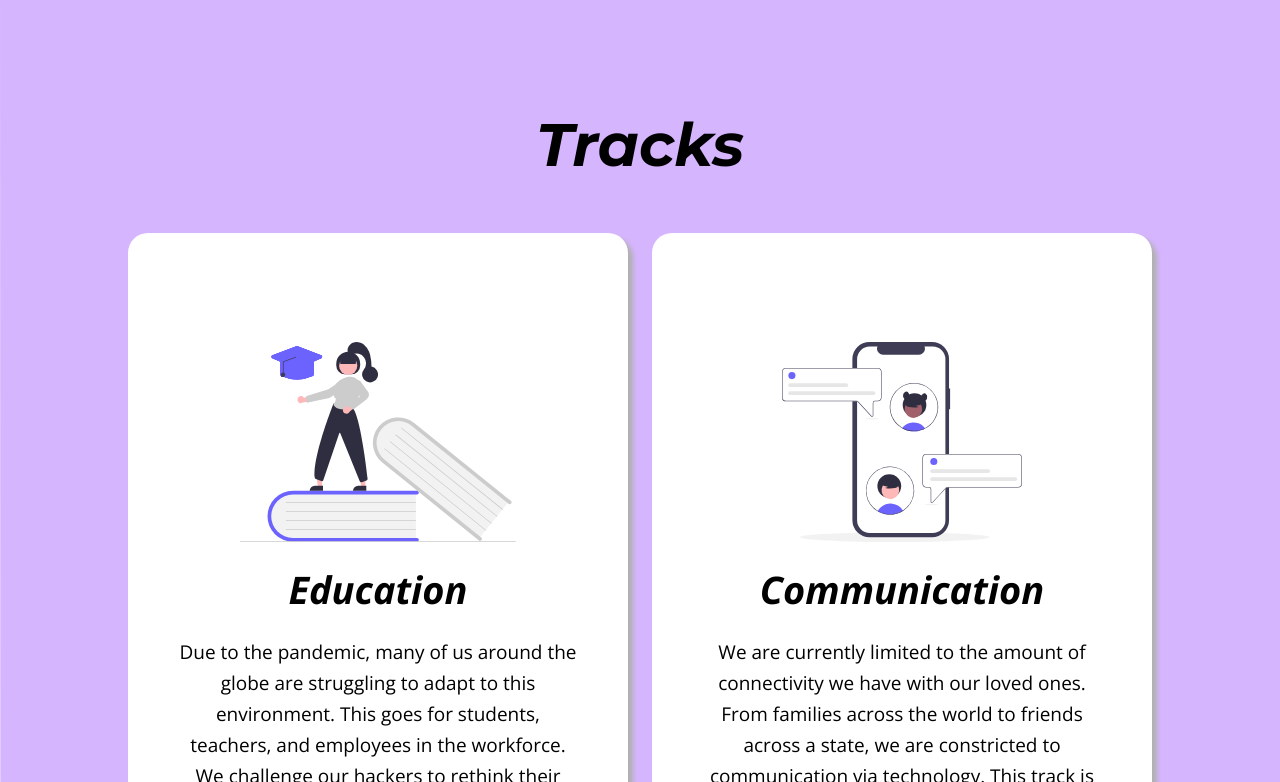
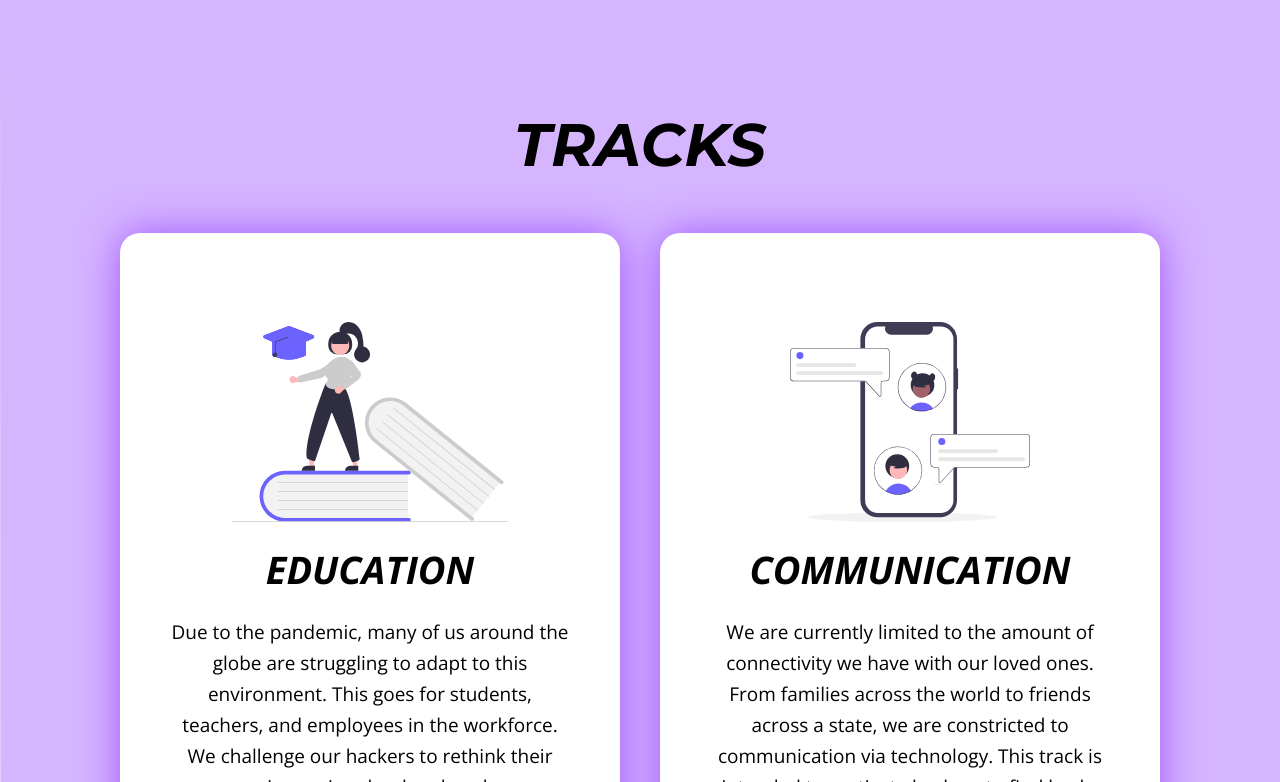
Before and after one commit to sf-hacks-admin/2021website, a React (Create React App) app in the folder app/: page / in a window 1280 px wide. Shown: the part 2698-3480 px from the top of the page. Built offline with nearby package versions, Linux system fonts and the light colour scheme.

Commit message:
Add purple box shadow, update font styles, spacing

```diff
--- a/app/src/App.css
+++ b/app/src/App.css
@@ -1,5 +1,4 @@
 @import url("https://fonts.googleapis.com/css2?family=Montserrat:ital,wght@0,100;0,200;0,300;0,400;0,500;0,600;0,700;0,800;0,900;1,100;1,200;1,300;1,400;1,500;1,600;1,700;1,800;1,900&family=Nunito:ital,wght@0,200;0,300;0,400;0,600;0,700;0,800;0,900;1,200;1,300;1,400;1,600;1,700;1,800;1,900&display=swap");
-
 .logo {
   width: auto;
   height: 450px;
@@ -9,12 +8,15 @@ a:link {
   color: #512783;
   text-decoration: none;
 }
+
 a:visited {
   color: #512783;
 }
+
 a:hover {
   color: #73529b;
 }
+
 a:active {
   color: #512783;
 }
@@ -63,7 +65,11 @@ a:active {
 }
 
 .div-shadow {
-  box-shadow: 5px 5px 5px #b0b0b0;
+  /* box-shadow: 5px 5px 5px #8b2eff; */
+  background: transparent 0% 0% no-repeat padding-box;
+  box-shadow: 0px 0px 40px #8B2EFFB2;
+  border-radius: 10px;
+  opacity: 1;
 }
 
 @media only screen and (max-width: 600px) {
@@ -74,11 +80,13 @@ a:active {
     margin-top: -300px;
   }
 }
+
 @media only screen and (max-width: 950px) {
   .logo {
     height: 400px;
   }
 }
+
 @media only screen and (max-width: 400px) {
   .logo {
     height: 300px;
--- a/app/src/components/Accordion.js
+++ b/app/src/components/Accordion.js
@@ -1,5 +1,6 @@
 import React, { useState, useRef, useEffect } from "react";
 import arrow from "../assets/arrow-down.png";
+import "../styles/FAQSection.css";
 
 // component for faqs section
 
@@ -20,7 +21,8 @@ const Accordion = props => {
   const titleStyle = {
     fontWeight: 600,
     fontSize: "22px",
-    textAlign: "left"
+    textAlign: "left",
+    margin: "2px"
   };
 
   return (
@@ -30,11 +32,13 @@ const Accordion = props => {
           <img src={arrow} style={{ width: "20px" }} />
         </span>
 
-        <p style={titleStyle}>{props.q}</p>
+        <div>
+          <p className="reg-1" style={titleStyle}>{props.q}</p>
+        </div>
       </button>
 
       <div ref={contentRef} className="accordion-content">
-        <span className="accordion-text">{props.a}</span>
+        <span className="reg-2 accordion-text">{props.a}</span>
       </div>
     </div>
   );
--- a/app/src/screens/AboutSection.js
+++ b/app/src/screens/AboutSection.js
@@ -86,7 +86,7 @@ const AboutSection = () => {
           marginTop: "-60px"
         }}
       >
-        <span>About</span>
+        <span>ABOUT</span>
       </div>
       <div style={{ marginTop: 50 }}>
         {/* <div className="headingText2">
--- a/app/src/screens/FAQSection.js
+++ b/app/src/screens/FAQSection.js
@@ -86,7 +86,7 @@ const FAQSection = () => {
       <div className="title">
         <span className="heading-2" style={{color:"white", marginTop:"-90px"}}>FAQs</span>
       </div>
-      <div style={{ background: "white", borderRadius: 20, paddingTop: 10 }}>
+      <div className="div-shadow" style={{ background: "white", borderRadius: 20, paddingTop: 10 }}>
         {faqs.map(faq => (
           <div key={faq.q}>
             <Accordion q={faq.q} a={faq.a} />
--- a/app/src/screens/SponsorsSection.js
+++ b/app/src/screens/SponsorsSection.js
@@ -169,10 +169,10 @@ const SponsorsSection = () => {
     >
       <div>
         <div className="title" style={{ paddingBottom: "20px" }}>
-          <span className="heading-2" style={{color:"white", marginTop:"-60px"}}>Sponsors</span>
+          <span className="heading-2" style={{color:"white", marginTop:"-60px"}}>SPONSORS</span>
         </div>
         <div
-          className="sponsor-style"
+          className="sponsor-style div-shadow"
           style={{
             // background: "white",
             // // marginLeft: "100px",
--- a/app/src/screens/TracksSection.js
+++ b/app/src/screens/TracksSection.js
@@ -40,7 +40,7 @@ const TrackCard = props => {
           alignItems: "center",
           alignContent: "center",
           backgroundColor: "#ffffff",
-          padding: 50,
+          padding: "30px 50px",
           borderRadius: 20
         }}
       >
@@ -60,25 +60,25 @@ const TracksSection = props => {
   const tracks = [
     {
       imgSrc: educationImg,
-      title: "Education",
+      title: "EDUCATION",
       description:
         "Due to the pandemic, many of us around the globe are struggling to adapt to this environment. This goes for students, teachers, and employees in the workforce. We challenge our hackers to rethink their own experiences in school and explore ways to better society’s approach to Education."
     },
     {
       imgSrc: communicationImg,
-      title: "Communication",
+      title: "COMMUNICATION",
       description:
         "We are currently limited to the amount of connectivity we have with our loved ones. From families across the world to friends across a state, we are constricted to communication via technology. This track is intended to motivate hackers to find hacks to help rebuild the bridge to Communication."
     },
     {
       imgSrc: healthImg,
-      title: "Health",
+      title: "HEALTH",
       description:
         "From recent events, our health is more crucial than ever. We should maintain our physical and mental health in these abnormal times. With more than half the nation lacking in healthcare, the strive for solutions is more prevalent than ever. This challenge is aimed towards hackers who want to explore Health Hacks."
     },
     {
       imgSrc: homeImg,
-      title: "Home",
+      title: "HOME",
       description:
         "The world has been at a stand still as most people have shifted their lives to staying home. We have utilized tips/tricks to learn, work, teach, and entertain from the comfort of our household. For this track, we challenge our hackers to reflect on their own new found skill set and produce applications to improve one’s life from Home."
     }
@@ -89,9 +89,9 @@ const TracksSection = props => {
       style={{ backgroundImage: `url(${backgroundImg})` }}
     >
       <div className="heading-1" style={{ textAlign: "center" }}>
-        Tracks
+        TRACKS
       </div>
-      <Grid container spacing={3}>
+      <Grid container spacing={5}>
         {tracks.map((track, index) => (
           <TrackCard {...track} index={index} {...props} />
         ))}
--- a/app/src/styles/FAQSection.css
+++ b/app/src/styles/FAQSection.css
@@ -13,7 +13,7 @@
 }
 
 .faq-hr {
-  margin: 0 30px;
+  margin: 5px 30px;
   color: #f5f5f5;
   opacity: 50%;
 }
@@ -22,7 +22,8 @@
   display: flex;
 
   flex-direction: column;
-  margin: 30px;
+  /* margin: 30px; */
+  padding: 10px 30px;
 }
 
 .accordion-title {
@@ -54,11 +55,21 @@
   background-color: white;
   overflow: hidden;
   transition: max-height 0.25s ease;
-  margin: 0 35px;
+  /* margin: 0 35px; */
+  padding: 0px 35px;
 }
 
 .accordion-text {
-  font-family: "montserrat";
+  font-family: "open sans";
   font-weight: 400;
   font-size: 14px;
 }
+
+@media only screen and (max-width: 500px){
+  .reg-1 {
+    line-height: 30px;
+  }
+  .reg-2 {
+    line-height: 22px;
+  }
+}
```
Also changed, not shown: app/src/styles/Accordion.css (added, +9 -0 lines).
